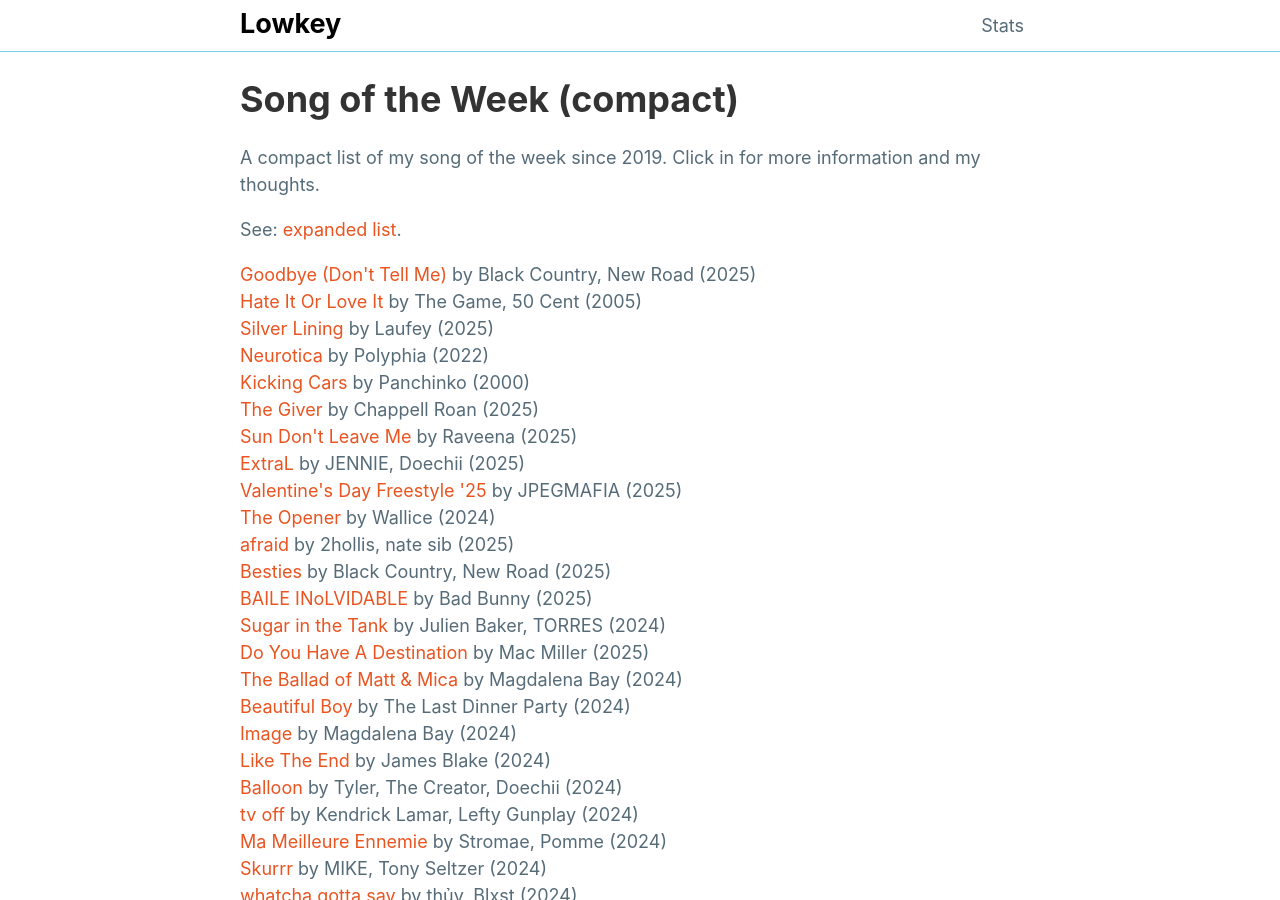
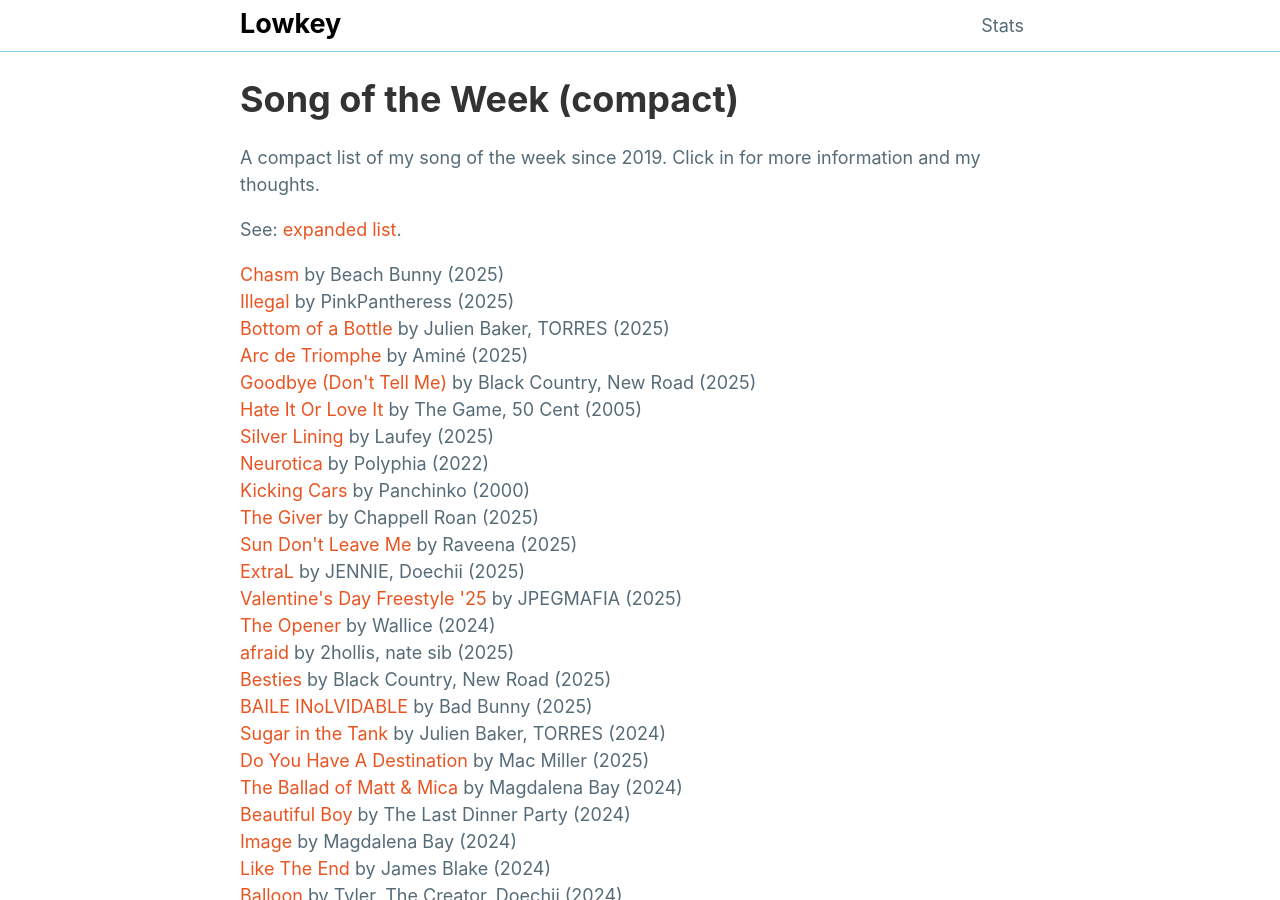
Before and after one commit to mattxwang/lowkey, a Jekyll site: the page built from stats/sotw-compact.html, in a window 1280 px wide and 900 px high. Built offline with Jekyll 4.4.1, drawn with Linux system fonts in a browser that asks for light colours; some of the changed lines change nothing that is shown.

Commit message:
Updates!

```diff
--- a/_data/sotw.yml
+++ b/_data/sotw.yml
@@ -2956,3 +2956,36 @@
   genre: "indie rock"
   year: 2025
   blurb: Stellar album front-to-back - absolutely beautiful instrumentation and three-way vocal splits!
+- title: "Arc de Triomphe"
+  artists:
+    - "Aminé"
+  album: "13 Months of Sunshine"
+  album_art: "13-mos.jpeg"
+  genre: "hip house"
+  year: 2025
+  blurb: An absolute summer bop. Aminé drops a dance album wasn't on my 2025 rap bingo card!
+- title: "Bottom of a Bottle"
+  artists:
+    - "Julien Baker"
+    - "TORRES"
+  album: "Forever Howlong"
+  album_art: "send-a-prayer-my-way.jpeg"
+  genre: "country"
+  year: 2025
+  blurb: No-nonsense sad alcoholism banger.
+- title: "Illegal"
+  artists:
+    - "PinkPantheress"
+  album: "Fancy That"
+  album_art: "fancy-that.jpeg"
+  genre: "ukg"
+  year: 2025
+  blurb: "\"My name is Pink, and I'm really glad to meet you\" is an amazing opener on an entrancing opening track."
+- title: "Chasm"
+  artists:
+    - "Beach Bunny"
+  album: "Tunnel Vision"
+  album_art: "tunnel-vision.jpeg"
+  genre: "indie rock"
+  year: 2025
+  blurb: The two-part chorus absolutely amazes me - the "past", "future", and "presence" just flows so well!
```
Also changed, not shown: img/albums/13-mos.jpeg (added), img/albums/fancy-that.jpeg (added), img/albums/send-a-prayer-my-way.jpeg (added), img/albums/tunnel-vision.jpeg (added).
